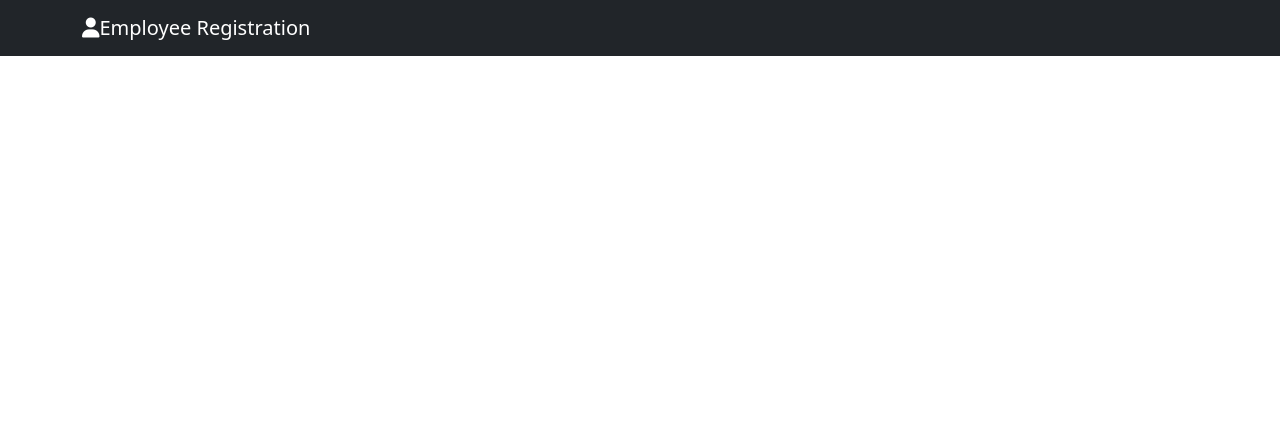
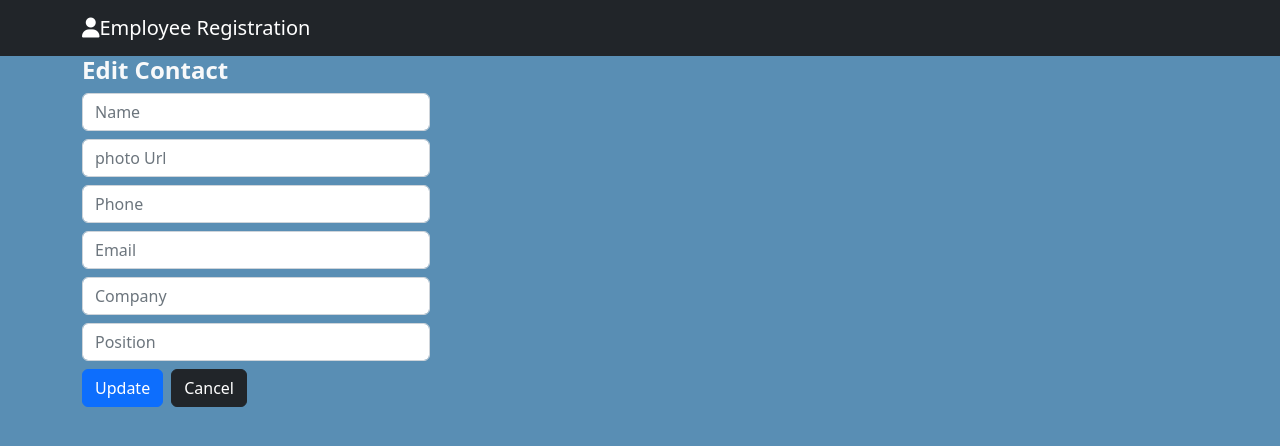
Before and after one commit to mphoChuene/employee-app-v1, a React (Create React App) app: page /contacts/edit/1 in a window 1280 px wide. Shown: the top 446 px of the page. Built offline with nearby package versions, Linux system fonts and the light colour scheme.

Commit message:
routing complete

```diff
--- a/src/App.css
+++ b/src/App.css
@@ -1,5 +1,12 @@
-*{
+body{
   margin:0;
   padding: 0;
   box-sizing: border-box;
+  background-color: #598eb4;
 }
+
+.contact-img{
+  width: 200px;
+  height: 200px;
+  border-radius: 50%;
+}
--- a/src/App.js
+++ b/src/App.js
@@ -16,7 +16,7 @@ const App = () => {
         <Route path={"/contacts/list"} element={<ContactList />} />
         <Route path={"/contacts/add"} element={<Addcontact />} />
         <Route path={"/contacts/view/:contactId"} element={<ViewContact />} />
-        <Route path={"/contacts/view/:contactId"} element={<EditContact />} />
+        <Route path={"/contacts/edit/:contactId"} element={<EditContact />} />
       </Routes>
     </>
   );
--- a/src/components/contacts/Addcontact/Addcontact.jsx
+++ b/src/components/contacts/Addcontact/Addcontact.jsx
@@ -1,9 +1,76 @@
 import React from "react";
+import { Link } from "react-router-dom";
 
 const Addcontact = () => {
   return (
     <>
-      <h2>Addcontact</h2>
+      <section className="add-contact">
+        <div className="container">
+          <div className="row">
+            <div className="col">
+              <p className="h4 text-light fw-bold">Create Contact</p>
+            </div>
+            <div className="row">
+              <div className="col-md-4">
+                <form>
+                  <div className="mb-2">
+                    <input
+                      type="text"
+                      className="form-control"
+                      placeholder="Name"
+                    />
+                  </div>
+                  <div className="mb-2">
+                    <input
+                      type="text"
+                      className="form-control"
+                      placeholder="photo Url"
+                    />
+                  </div>
+                  <div className="mb-2">
+                    <input
+                      type="number"
+                      className="form-control"
+                      placeholder="Phone"
+                    />
+                  </div>
+                  <div className="mb-2">
+                    <input
+                      type="email"
+                      className="form-control"
+                      placeholder="Email"
+                    />
+                  </div>
+                  <div className="mb-2">
+                    <input
+                      type="text"
+                      className="form-control"
+                      placeholder="Company"
+                    />
+                  </div>
+                  <div className="mb-2">
+                    <input
+                      type="text"
+                      className="form-control"
+                      placeholder="Position"
+                    />
+                  </div>
+                  <div className="mb-2">
+                    <input
+                      type="submit"
+                      className="btn btn-primary"
+                      value="Create"
+                    />
+                    <Link to={"/contacts/list"} className="btn btn-dark ms-2">
+                      Cancel
+                    </Link>
+                  </div>
+                </form>
+              </div>
+            </div>
+          </div>
+        </div>
+      </section>
     </>
   );
 };
--- a/src/components/contacts/ContactList/ContactList.jsx
+++ b/src/components/contacts/ContactList/ContactList.jsx
@@ -1,5 +1,6 @@
 import React from "react";
 import { Link } from "react-router-dom";
+import "../../../App.css";
 
 const ContactList = () => {
   return (
@@ -9,8 +10,7 @@ const ContactList = () => {
           <div className="grid">
             <div className="row">
               <div className="col">
-                <p className="h3">
-                  {" "}
+                <p className="h3 fw-bold">
                   Employee App
                   <Link to={"/contacts/add"} className="btn btn-primary ms-2">
                     <i className="fa fa-plus-circle me-2"></i>
@@ -21,14 +21,15 @@ const ContactList = () => {
             </div>
             <div className="row">
               <div className="col-md-6">
-                <form>
-                  <div className="mb-2">
+                <form className="row">
+                  <div className="col">
                     <input
                       type="text"
                       className="form-control"
                       placeholder="Search Id"
                     />
                   </div>
+                  <div className="col">
                     <div className="mb-2">
                       <input
                         type="submit"
@@ -36,7 +37,67 @@ const ContactList = () => {
                         value="Search"
                       />
                     </div>
+                  </div>
                 </form>
+              </div>
+            </div>
+          </div>
+        </div>
+      </section>
+
+      <section className="contact-list">
+        <div className="container">
+          <div className="row">
+            <div className="col-md-6">
+              <div className="card">
+                <div className="card-body">
+                  <div className="row align-item-center d-flex justify-content-around">
+                    <div className="col-md-4">
+                      <img
+                        src="https://th.bing.com/th/id/R.e87ab0a15b2b65662020e614f7e05ef1?rik=u%2fLxcTxmswz41A&pid=ImgRaw&r=0"
+                        className="img-fluid contact-img"
+                        alt=""
+                      />
+                    </div>
+                    <div className="col-md-7">
+                      <ul className="list-group">
+                        <li className="list-group-item list-group-item-action">
+                          Name : <span className="fw-bold">Mpho Chuene</span>
+                        </li>
+                        <li className="list-group-item list-group-item-action">
+                          Phone : <span className="fw-bold">0765432672</span>
+                        </li>
+                        <li className="list-group-item list-group-item-action">
+                          Email :<span className="fw-bold">Mpho@gmail.com</span>
+                        </li>
+                        <li className="list-group-item list-group-item-action">
+                          Position :
+                          <span className="fw-bold">software developer</span>
+                        </li>
+                        <li className="list-group-item list-group-item-action">
+                          ID : <span className="fw-bold">123456789</span>
+                        </li>
+                      </ul>
+                    </div>
+                    <div className="col-md-1 d-flex flex-column align-items-center">
+                      <Link
+                        to={"/contacts/view/:contactId"}
+                        className="btn btn-warning my-1"
+                      >
+                        <i className="fa fa-eye"></i>
+                      </Link>
+                      <Link
+                        to={"/contacts/edit/:contactId"}
+                        className="btn btn-primary my-1"
+                      >
+                        <i className="fa fa-pen"></i>
+                      </Link>
+                      <button className="btn btn-danger my-1">
+                        <i className="fa fa-trash"></i>
+                      </button>
+                    </div>
+                  </div>
+                </div>
               </div>
             </div>
           </div>
--- a/src/components/contacts/EditContact/EditContact.jsx
+++ b/src/components/contacts/EditContact/EditContact.jsx
@@ -1,9 +1,76 @@
 import React from "react";
+import { Link } from "react-router-dom";
 
 const EditContact = () => {
   return (
     <>
-      <h2>Editcontact</h2>
+      <section className="add-contact">
+        <div className="container">
+          <div className="row">
+            <div className="col">
+              <p className="h4 text-light fw-bold">Edit Contact</p>
+            </div>
+            <div className="row">
+              <div className="col-md-4">
+                <form>
+                  <div className="mb-2">
+                    <input
+                      type="text"
+                      className="form-control"
+                      placeholder="Name"
+                    />
+                  </div>
+                  <div className="mb-2">
+                    <input
+                      type="text"
+                      className="form-control"
+                      placeholder="photo Url"
+                    />
+                  </div>
+                  <div className="mb-2">
+                    <input
+                      type="number"
+                      className="form-control"
+                      placeholder="Phone"
+                    />
+                  </div>
+                  <div className="mb-2">
+                    <input
+                      type="email"
+                      className="form-control"
+                      placeholder="Email"
+                    />
+                  </div>
+                  <div className="mb-2">
+                    <input
+                      type="text"
+                      className="form-control"
+                      placeholder="Company"
+                    />
+                  </div>
+                  <div className="mb-2">
+                    <input
+                      type="text"
+                      className="form-control"
+                      placeholder="Position"
+                    />
+                  </div>
+                  <div className="mb-2">
+                    <input
+                      type="submit"
+                      className="btn btn-primary"
+                      value="Update"
+                    />
+                    <Link to={"/contacts/list"} className="btn btn-dark ms-2">
+                      Cancel
+                    </Link>
+                  </div>
+                </form>
+              </div>
+            </div>
+          </div>
+        </div>
+      </section>
     </>
   );
 };
```
Lines whose indentation alone changed are shown as unchanged.
